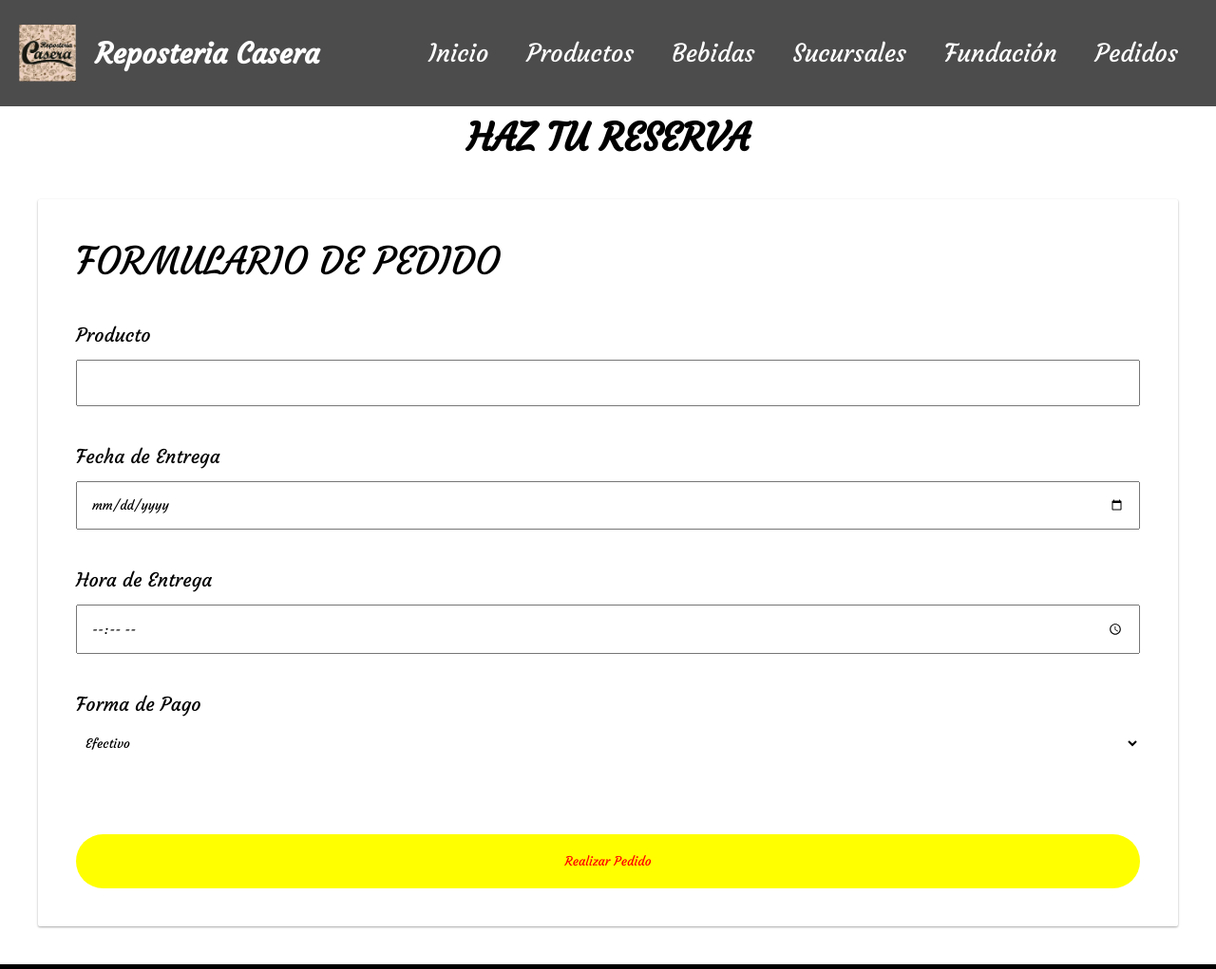
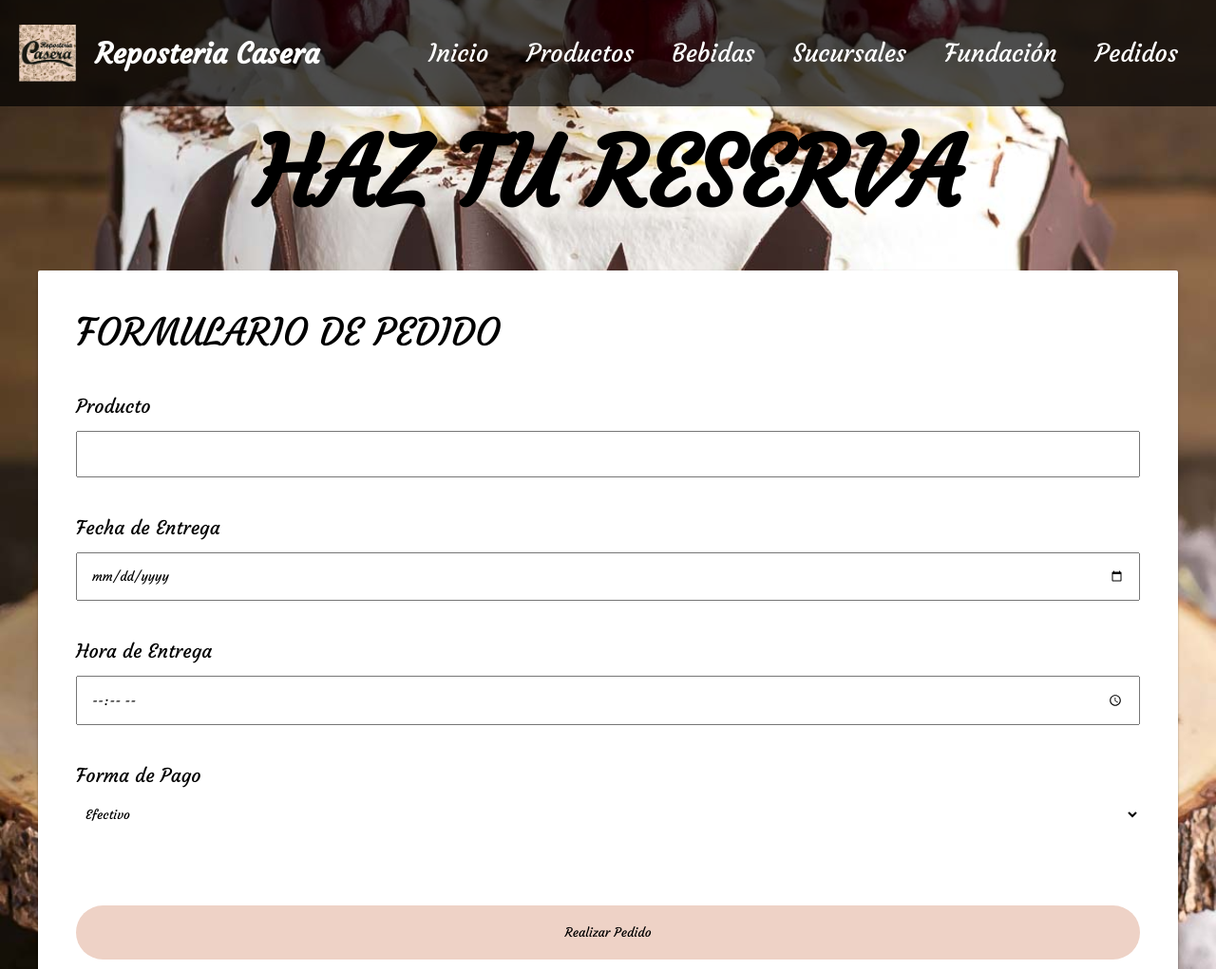
Before and after one commit to ReposteriaCasera/LaPaz, a plain HTML site: page pedidos.html in a window 1280 px wide. Shown: the top 1021 px of the page at 95% size. Drawn offline with Linux system fonts and the light colour scheme.

Commit message:
change color text

```diff
--- a/css/pedido.css
+++ b/css/pedido.css
@@ -1,3 +1,8 @@
+.title-section{
+	color: white;
+	font-size: 3rem !important;
+}
+
 .formulario{
 	width: 100%;
 }
@@ -6,10 +11,10 @@
 	margin-top: 2rem;
 	padding: 1rem;
 	border-radius: 2rem;
-	background-color: yellow;
+	background-color: #eed2c6;
 	box-shadow: none;
 	border: none;
-	color: red;
+	color: black;
 	width: 100%;
 	cursor: pointer;
 }
@@ -32,3 +37,10 @@
 .result-item-form{
 	padding: 0.7rem;
 }
+
+@media screen and (min-width:1100px){
+    .title-section{
+	color: black;
+	font-size: 5rem !important;
+}
+}
--- a/pedidos.html
+++ b/pedidos.html
@@ -11,7 +11,7 @@
         <link rel="stylesheet" href="css/productos.css">
         <link rel="stylesheet" href="css/pedido.css">
     </head>
-    <body>
+    <body class="my-header">
         <header>
             <nav class="container menu">
                 <div class="container container-logo" id="container-logo">
```
